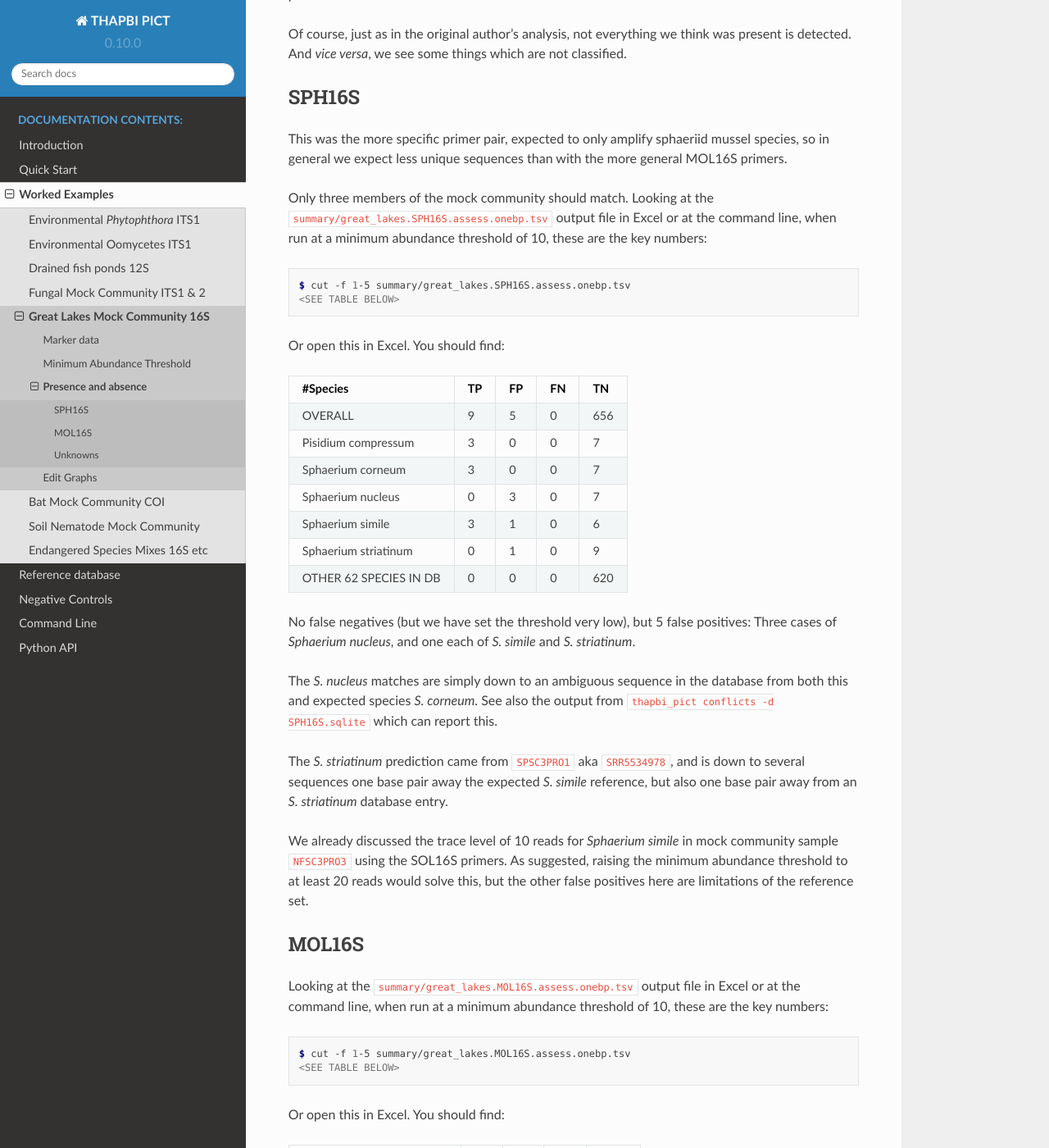
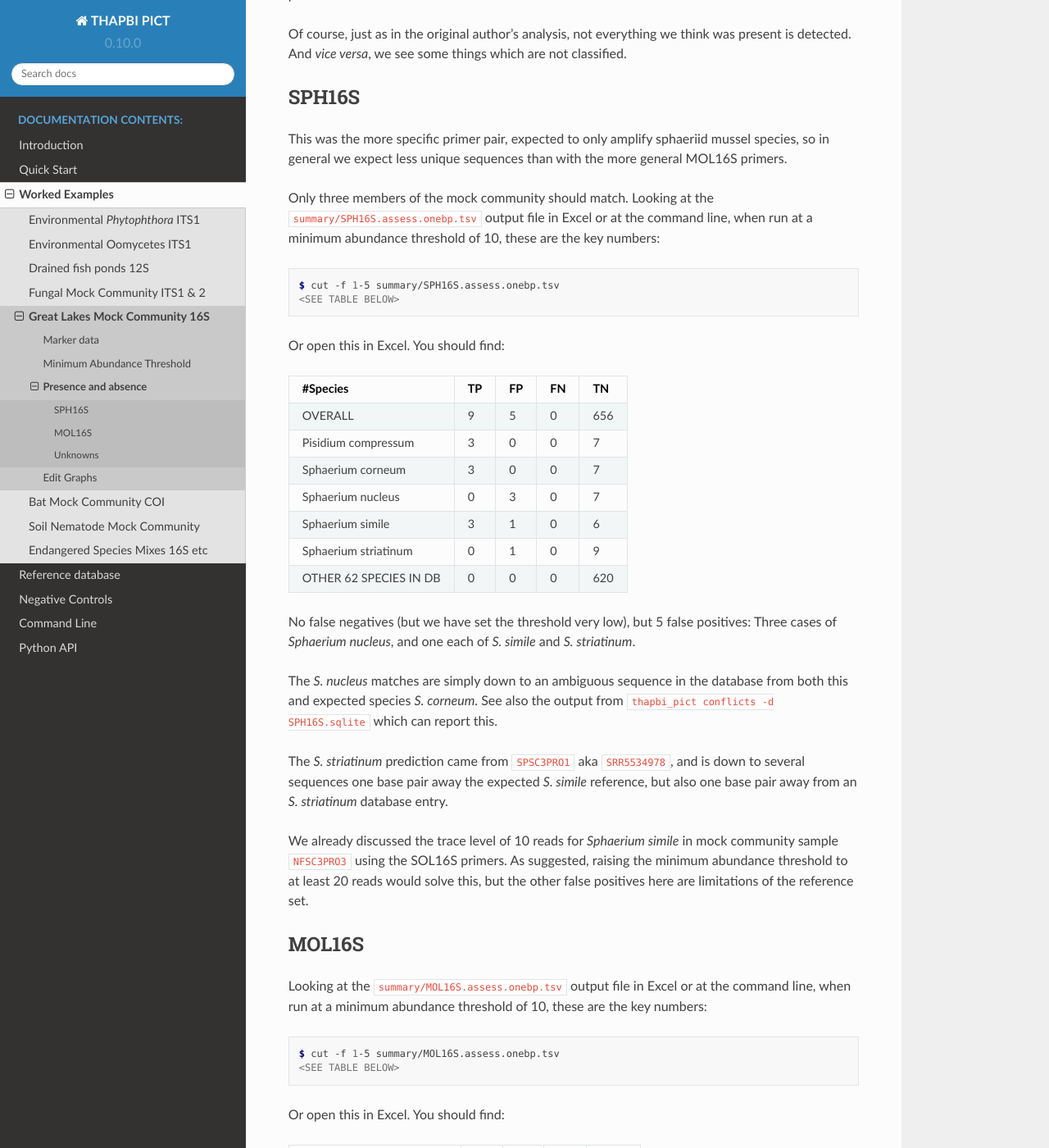
Before and after one commit to peterjc/thapbi-pict, a Sphinx documentation site: the page built from docs/examples/great_lakes/presence_absence.rst, in a window 1280 px wide and 1400 px high, scrolled down 418 px. Shown: the whole window at 82% size. Built offline with Sphinx 7.4.7 and the Read the Docs theme 2.0.0, drawn with Linux system fonts in a browser that asks for light colours; pages that are not in the unit, such as notebooks, are missing from menus.

Commit message:
Revert adding prefix to great_lakes example output
Reverts much of 5cf32fbda06ec61fbdfac66c20fc8a4eca116d1f
now that as of previous commit the pipeline -o / --output
will accept a directory name.

```diff
--- a/docs/examples/great_lakes/presence_absence.rst
+++ b/docs/examples/great_lakes/presence_absence.rst
@@ -23,13 +23,13 @@ mussel species, so in general we expect less unique sequences than with the
 more general MOL16S primers.
 
 Only three members of the mock community should match. Looking at the
-``summary/great_lakes.SPH16S.assess.onebp.tsv`` output file in Excel or at the
+``summary/SPH16S.assess.onebp.tsv`` output file in Excel or at the
 command line, when run at a minimum abundance threshold of 10, these are the
 key numbers:
 
 .. code:: console
 
-    $ cut -f 1-5 summary/great_lakes.SPH16S.assess.onebp.tsv
+    $ cut -f 1-5 summary/SPH16S.assess.onebp.tsv
     <SEE TABLE BELOW>
 
 Or open this in Excel. You should find:
@@ -66,13 +66,13 @@ but the other false positives here are limitations of the reference set.
 MOL16S
 ------
 
-Looking at the ``summary/great_lakes.MOL16S.assess.onebp.tsv`` output file in
+Looking at the ``summary/MOL16S.assess.onebp.tsv`` output file in
 Excel or at the command line, when run at a minimum abundance threshold of 10,
 these are the key numbers:
 
 .. code:: console
 
-    $ cut -f 1-5 summary/great_lakes.MOL16S.assess.onebp.tsv
+    $ cut -f 1-5 summary/MOL16S.assess.onebp.tsv
     <SEE TABLE BELOW>
 
 Or open this in Excel. You should find:
```
Also changed, not shown: 1 other file.
